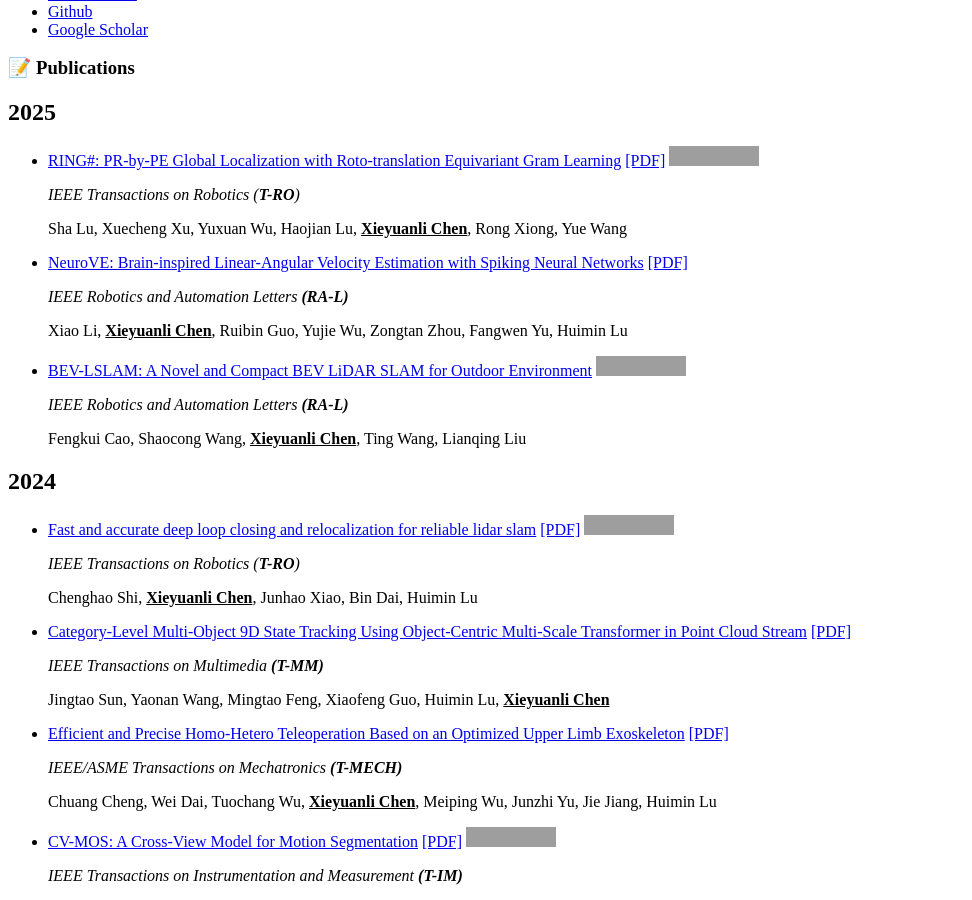
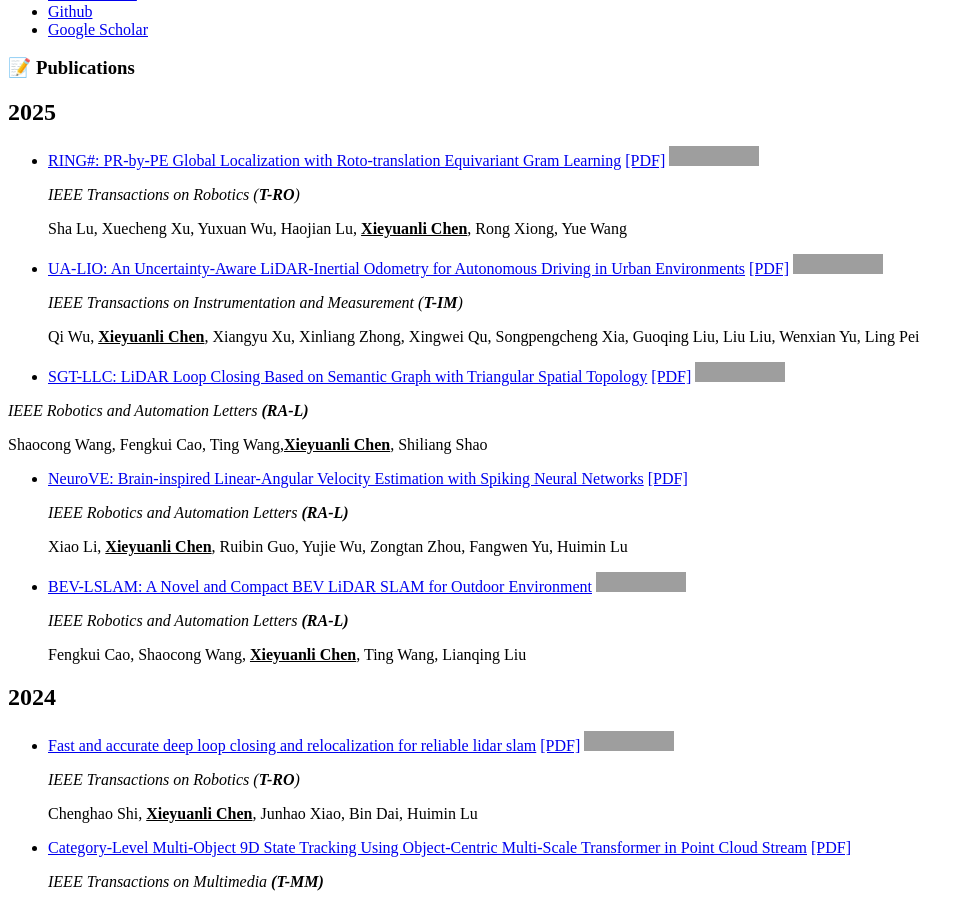
Before and after one commit to shenyehui/Shen-Yehui.github.io, a Jekyll site: the page built from _pages/includes/pub.md, in a window 1280 px wide and 900 px high, scrolled down 417 px, cut to the strip 0-900 px from the top of the window. Shown: the whole strip, without its empty margins (0-972 px from the left). Built offline with Jekyll 4.4.1, drawn with Linux system fonts in a browser that asks for light colours; our own code applies the rules of GitHub Pages for plain Markdown files; grey boxes are pictures that could not be loaded.

Commit message:
Update pub.md

```diff
--- a/_pages/includes/pub.md
+++ b/_pages/includes/pub.md
@@ -7,6 +7,18 @@
   *IEEE Transactions on Robotics (**T-RO**)*
 
   Sha Lu, Xuecheng Xu, Yuxuan Wu, Haojian Lu, **<u>Xieyuanli Chen</u>**, Rong Xiong, Yue Wang
+
+- [UA-LIO: An Uncertainty-Aware LiDAR-Inertial Odometry for Autonomous Driving in Urban Environments](https://ieeexplore.ieee.org/abstract/document/10898027) [[PDF]](https://ieeexplore.ieee.org/abstract/document/10898027)  [![](https://img.shields.io/github/stars/Gatsby23/UA-LIO?style=social&label=Code+Stars)](https://github.com/Gatsby23/UA-LIO)
+
+  *IEEE Transactions on Instrumentation and Measurement (**T-IM**)*
+
+  Qi Wu, **<u>Xieyuanli Chen</u>**, Xiangyu Xu, Xinliang Zhong, Xingwei Qu, Songpengcheng Xia, Guoqing Liu, Liu Liu, Wenxian Yu, Ling Pei
+
+ - [SGT-LLC: LiDAR Loop Closing Based on Semantic Graph with Triangular Spatial Topology](https://ieeexplore.ieee.org/abstract/document/10891171) [[PDF]](https://ieeexplore.ieee.org/abstract/document/10891171)  [![](https://img.shields.io/github/stars/ROBOT-WSC/SGT-LLC?style=social&label=Code+Stars)](https://github.com/ROBOT-WSC/SGT-LLC)
+
+  *IEEE Robotics and Automation Letters **(RA-L)***
+
+  Shaocong Wang, Fengkui Cao, Ting Wang,**<u>Xieyuanli Chen</u>**, Shiliang Shao
 
 - [NeuroVE: Brain-inspired Linear-Angular Velocity Estimation with Spiking Neural Networks](https://ieeexplore.ieee.org/abstract/document/10839327)  [[PDF]](https://arxiv.org/pdf/2408.15663)
 
```
